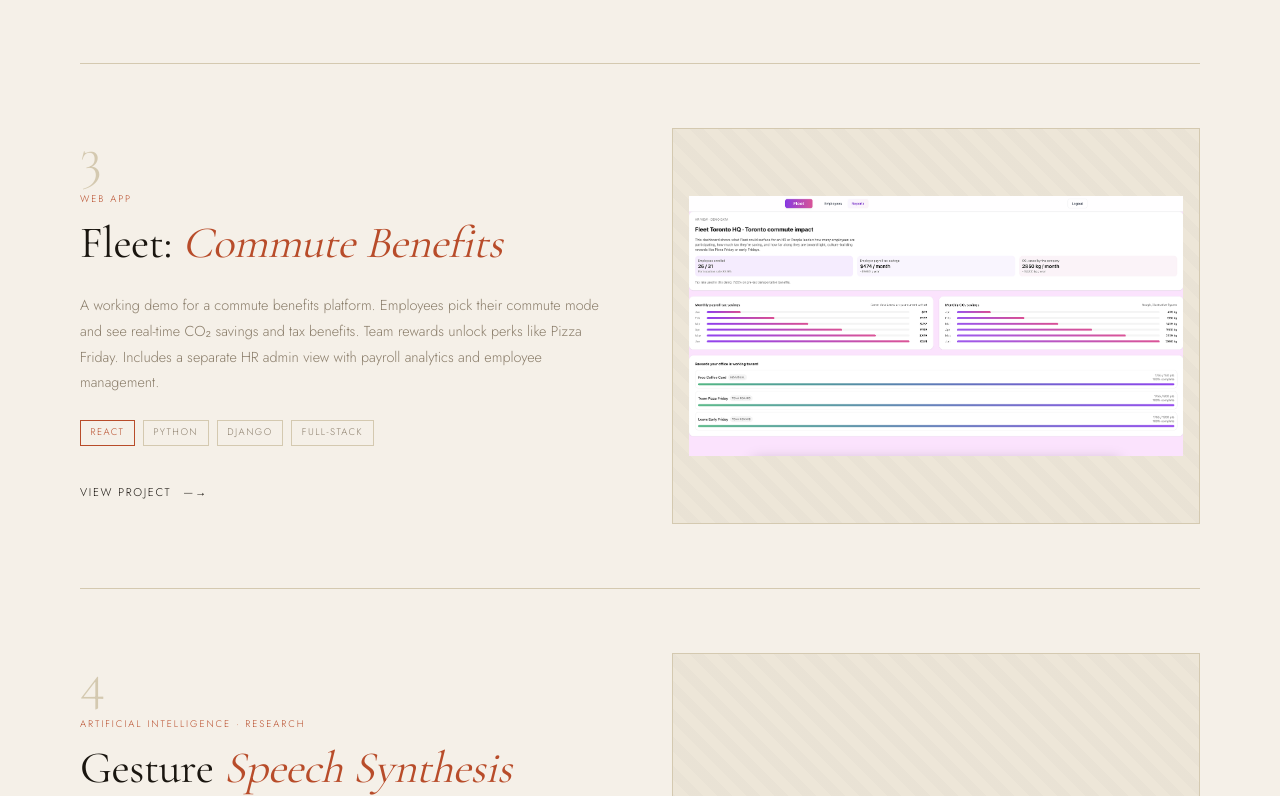
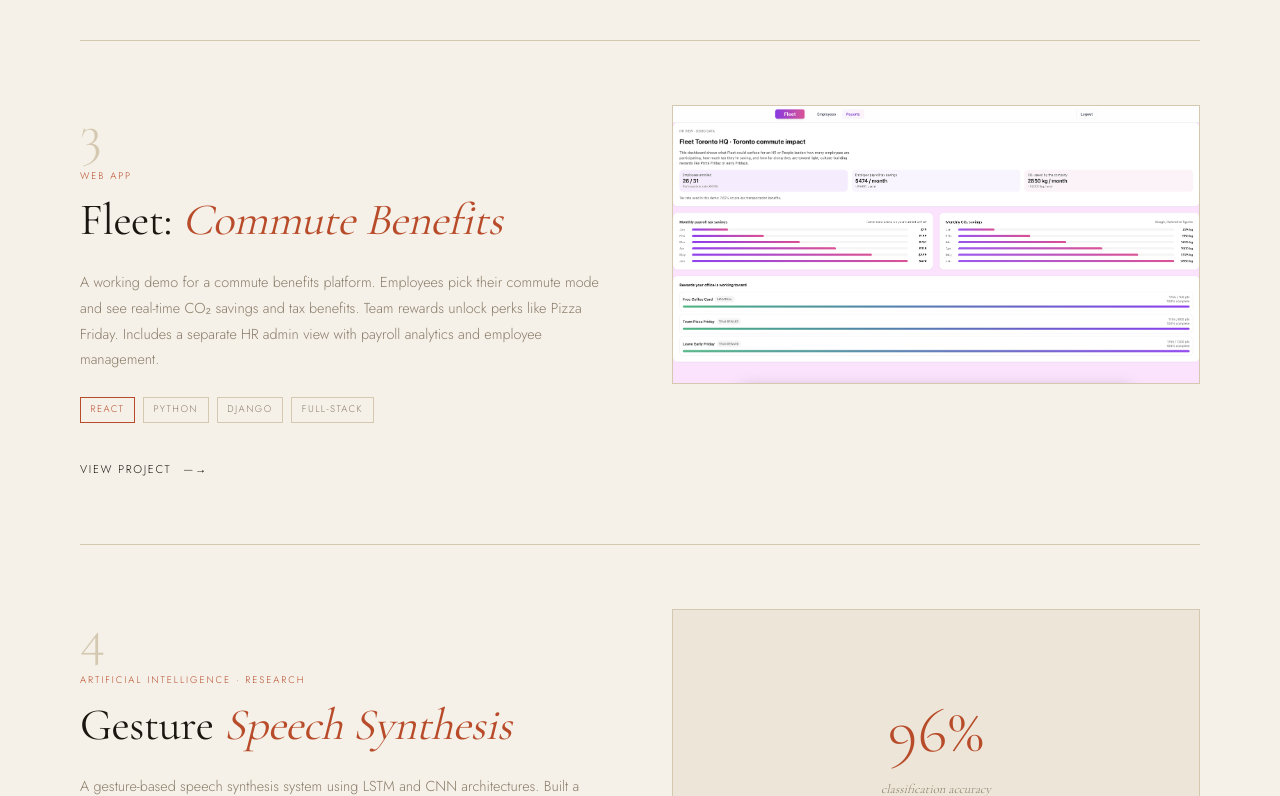
Before and after one commit to jonnyDob/portfolio, a Next.js app: page / in a window 1280 px wide. Shown: the part 1724-2520 px from the top of the page. Built offline with nearby package versions, Linux system fonts and the light colour scheme.

Commit message:
Option 1...

```diff
--- a/app/globals.css
+++ b/app/globals.css
@@ -304,38 +304,17 @@ nav {
 /* IMAGE BLOCK */
 .img-block {
   background: var(--warm);
-  aspect-ratio: 4/3;
+  border: 1px solid var(--sand);
+  overflow: hidden;
   display: flex;
   align-items: center;
   justify-content: center;
-  flex-direction: column;
-  gap: 0.75rem;
-  border: 1px solid var(--sand);
-  position: relative;
-  overflow: hidden;
-}
-
-.img-block::before {
-  content: "";
-  position: absolute;
-  inset: 0;
-  background: repeating-linear-gradient(
-    45deg,
-    transparent,
-    transparent 10px,
-    rgba(0, 0, 0, 0.015) 10px,
-    rgba(0, 0, 0, 0.015) 20px
-  );
 }
 
 .img-block img {
-  position: absolute;
-  inset: 0;
   width: 100%;
-  height: 100%;
-  object-fit: contain;
-  z-index: 1;
-  padding: 1rem;
+  height: auto;
+  display: block;
 }
 
 .img-icon {
@@ -500,6 +479,12 @@ nav {
   display: inline-block;
 }
 
+.img-block:has(.stat-display) {
+  min-height: 280px;
+  flex-direction: column;
+  gap: 0.5rem;
+}
+
 /* STAT DISPLAY */
 .stat-display {
   font-family: var(--serif);
```
